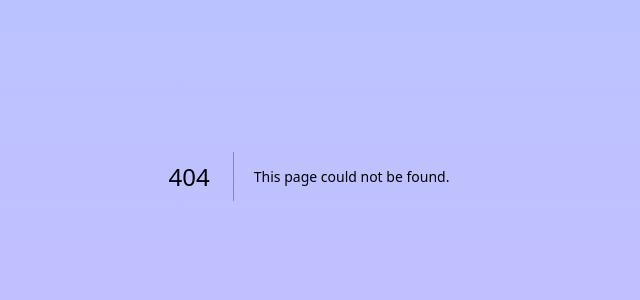
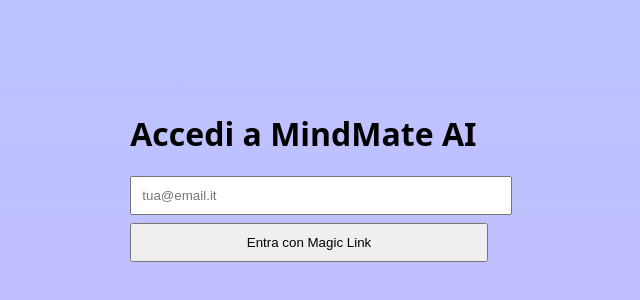
Before and after one commit to vinsviaggi-hub/mindmate-ai, a Next.js app: page /login in a window 1280 px wide. Before the commit this address had no page. Shown: the part 244-544 px from the top of the page, without its empty margins (331-971 px from the left). Built offline with nearby package versions, Linux system fonts and the light colour scheme; no server answers.

Commit message:
Create page.tsx

```diff
--- /dev/null
+++ b/src/app/login/page.tsx
@@ -0,0 +1,37 @@
+"use client";
+import { useState } from "react";
+import { supabaseBrowser } from "@/lib/supabase/client";
+
+export default function LoginPage() {
+  const supabase = supabaseBrowser();
+  const [email, setEmail] = useState("");
+  const [sent, setSent] = useState(false);
+  const [loading, setLoading] = useState(false);
+
+  const signInMagic = async (e: React.FormEvent) => {
+    e.preventDefault();
+    setLoading(true);
+    const { error } = await supabase.auth.signInWithOtp({
+      email,
+      options: { emailRedirectTo: window.location.origin }
+    });
+    setLoading(false);
+    if (error) alert(error.message); else setSent(true);
+  };
+
+  return (
+    <main style={{maxWidth:420, margin:"80px auto", padding:24}}>
+      <h1>Accedi a MindMate AI</h1>
+      {sent ? <p>Controlla la tua email per il link.</p> : (
+        <form onSubmit={signInMagic}>
+          <input type="email" required placeholder="tua@email.it"
+                 value={email} onChange={(e)=>setEmail(e.target.value)}
+                 style={{width:"100%", padding:10, marginBottom:8}} />
+          <button disabled={loading} type="submit" style={{padding:"10px 14px", width:"100%"}}>
+            {loading ? "Invio..." : "Entra con Magic Link"}
+          </button>
+        </form>
+      )}
+    </main>
+  );
+}
```
